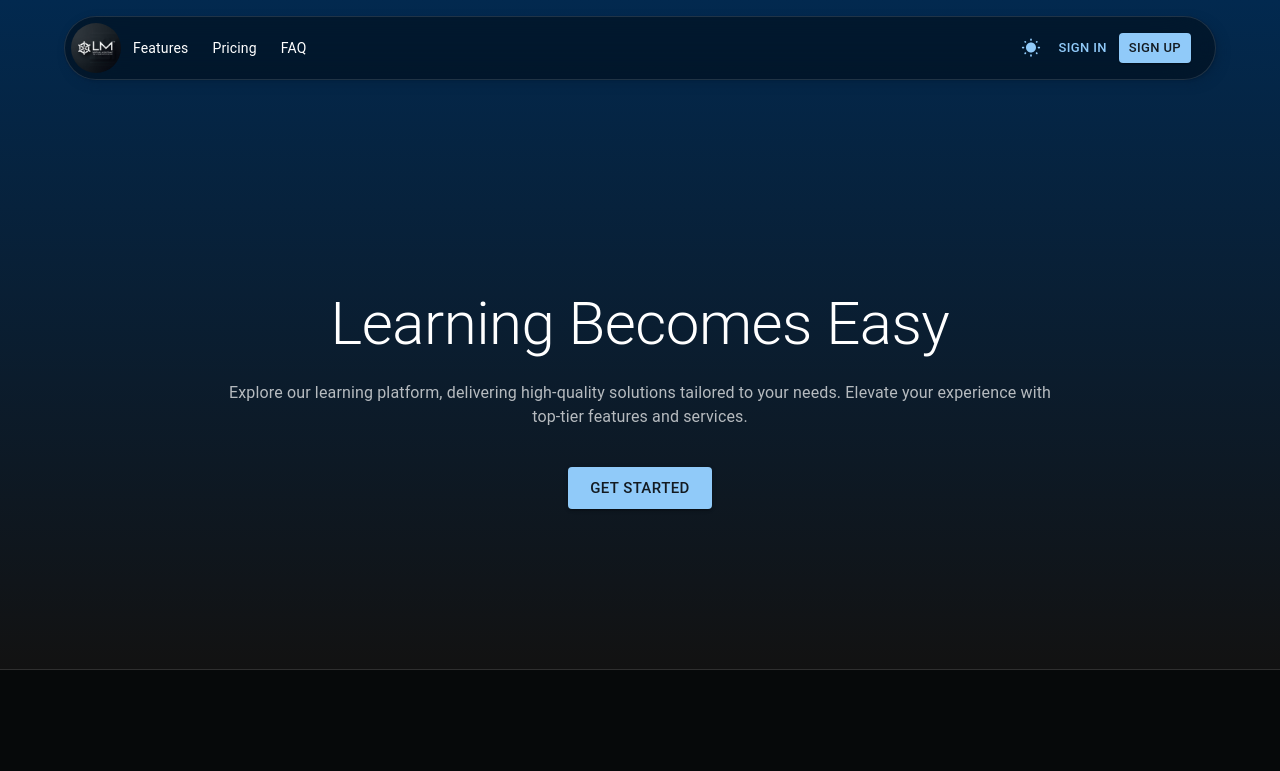
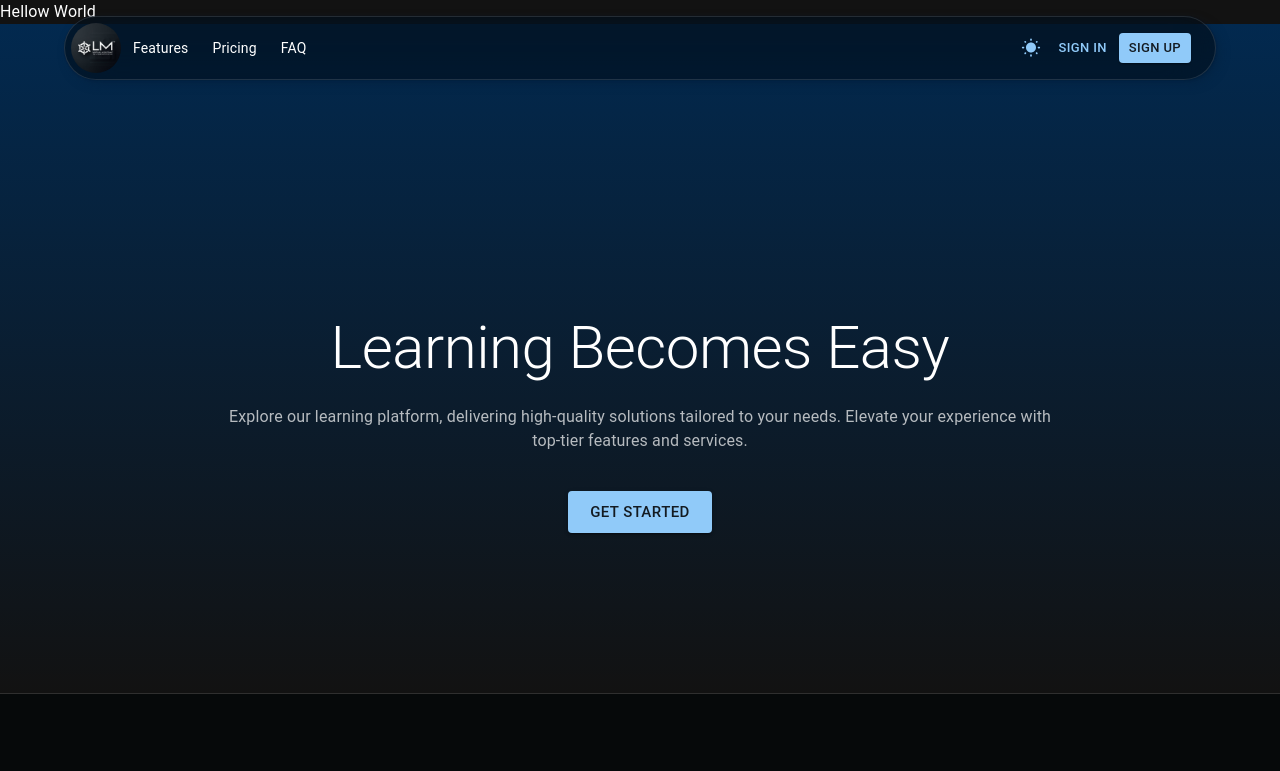
Before and after one commit to Samiul-Islam-123/learn-machine, a React (Create React App) app in the folder frontend/: page / in a window 1280 px wide. Shown: the top 771 px of the page. Built offline with nearby package versions, Linux system fonts and the light colour scheme; no server answers; what remarkable would draw is missing.

Commit message:
ci-cd test

```diff
--- a/frontend/src/App.js
+++ b/frontend/src/App.js
@@ -11,6 +11,7 @@ function App() {
 
   return (
     <>
+    Hellow World
       <Routes>
         <Route exact path='/' element={<LandingPage />} />
         <Route exact path='/sign-in' element={<SignInPage />} />
```
